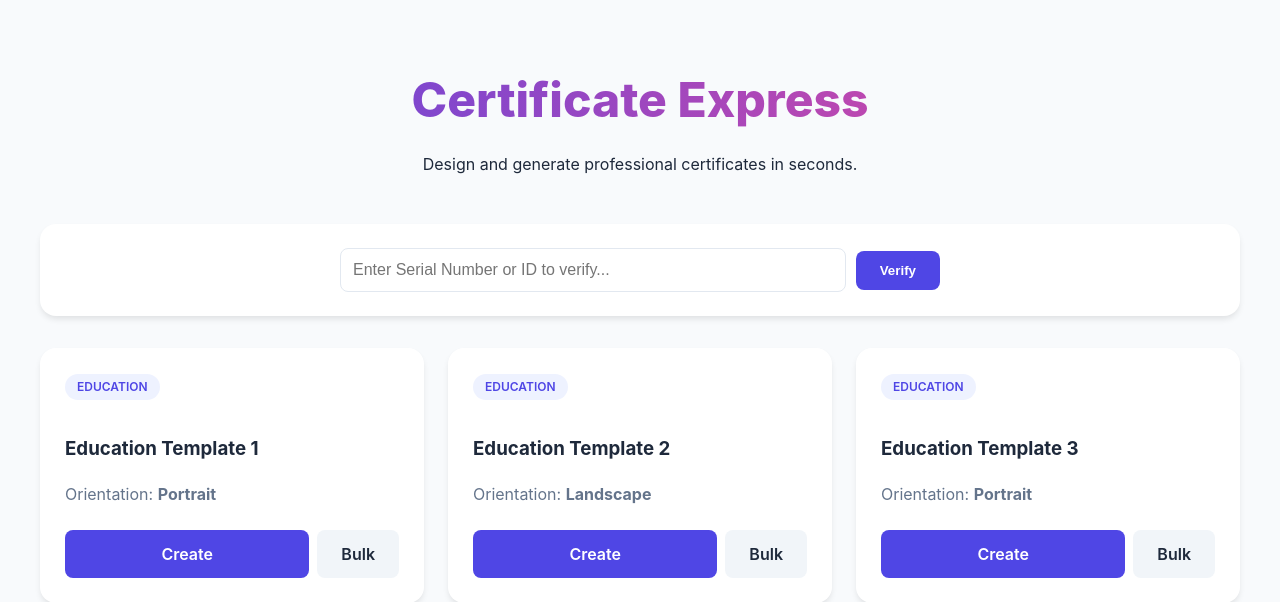
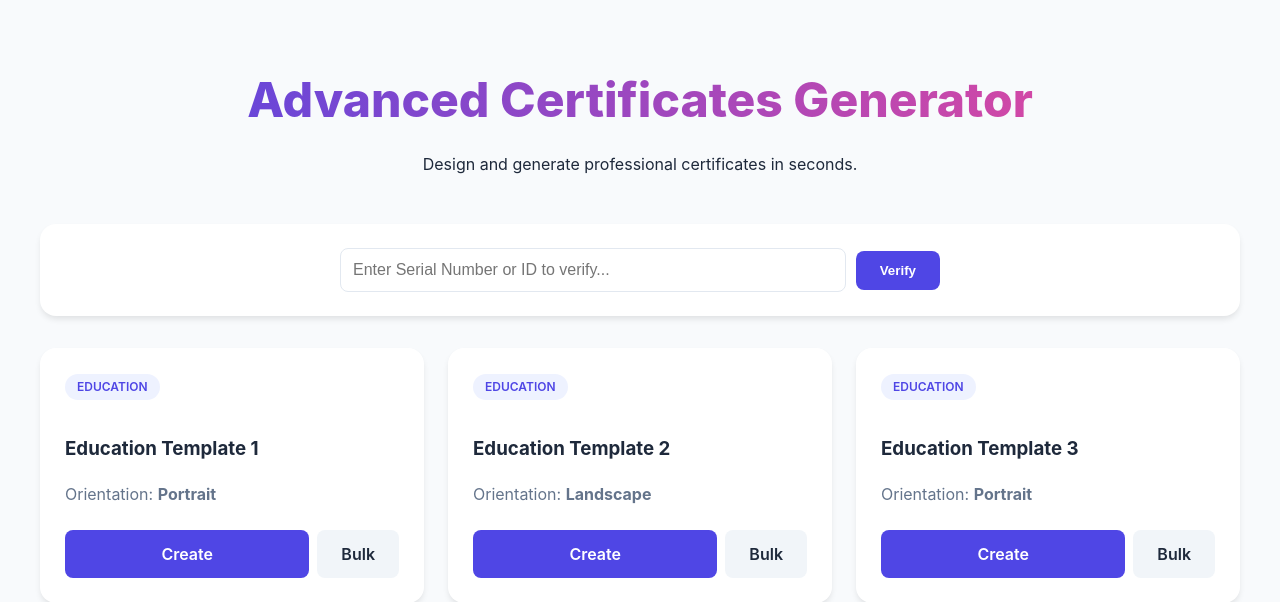
Before and after one commit to julisunkan/cert, a Flask app: page / in a window 1280 px wide. Shown: the top 602 px of the page. Run offline with Flask 3, Linux system fonts and the light colour scheme; data comes from the database, SQL or seed files in the repository; both versions use the stored data as it was after the commit.

Commit message:
Update app to Advanced Certificates Generator with PWA features
Implement PWA support, rename the application, and update HTML templates with new title, manifest, and icon links. Fix QR code sizing in app.py.

Replit-Commit-Author: Agent
Replit-Commit-Session-Id: 6aaff473-1c8e-4ce4-b939-66219ffe5b6c
Replit-Commit-Checkpoint-Type: full_checkpoint
Replit-Commit-Event-Id: 957b6b26-5875-41f6-a860-7c19dfa53def
Replit-Commit-Screenshot-Url: https://storage.googleapis.com/screenshot-production-us-central1/53c37674-536d-4377-91c0-9ee616e9177d/6aaff473-1c8e-4ce4-b939-66219ffe5b6c/AEyAYjg
Replit-Helium-Checkpoint-Created: true

```diff
--- a/app.py
+++ b/app.py
@@ -67,6 +67,7 @@ with app.app_context():
             }
 
             for category, (bg_color, font, text_color, title_size) in categories.items():
+                count = 5 # Default count per category
                 for i in range(1, count + 1):
                     name = f"{category.capitalize()} Template {i}"
                     orientation = 'landscape' if (i % 2 == 0) else 'portrait'
@@ -175,7 +176,7 @@ def generate_pdf(cert_data, template, output_path):
 
     # QR Code
     qr_url = f"{request.host_url}verify/{cert_data['cert_id']}"
-    qr = qrcode.QRCode(version=1, box_size=10, border=1)
+    qr = qrcode.QRCode(version=1, box_size=5, border=1)
     qr.add_data(qr_url)
     qr.make(fit=True)
     img = qr.make_image(fill_color="black", back_color="white")
--- a/templates/admin/templates.html
+++ b/templates/admin/templates.html
@@ -2,7 +2,10 @@
 <html lang="en">
 <head>
     <meta charset="UTF-8">
-    <title>Admin - Templates</title>
+    <title>Admin - Templates | Advanced Certificates Generator</title>
+    <link rel="manifest" href="/static/manifest.json">
+    <meta name="theme-color" content="#1a73e8">
+    <link rel="apple-touch-icon" href="/static/icon.png">
     <link rel="stylesheet" href="https://cdn.jsdelivr.net/npm/water.css@2/out/water.css">
 </head>
 <body>
--- a/templates/bulk.html
+++ b/templates/bulk.html
@@ -3,7 +3,10 @@
 <head>
     <meta charset="UTF-8">
     <meta name="viewport" content="width=device-width, initial-scale=1.0">
-    <title>Bulk Generation - {{ template.name }}</title>
+    <title>Bulk Generation - {{ template.name }} | Advanced Certificates Generator</title>
+    <link rel="manifest" href="/static/manifest.json">
+    <meta name="theme-color" content="#1a73e8">
+    <link rel="apple-touch-icon" href="/static/icon.png">
     <link rel="stylesheet" href="{{ url_for('static', filename='style.css') }}">
 </head>
 <body>
--- a/templates/editor.html
+++ b/templates/editor.html
@@ -3,7 +3,10 @@
 <head>
     <meta charset="UTF-8">
     <meta name="viewport" content="width=device-width, initial-scale=1.0">
-    <title>Editor - {{ template.name }}</title>
+    <title>Editor - {{ template.name }} | Advanced Certificates Generator</title>
+    <link rel="manifest" href="/static/manifest.json">
+    <meta name="theme-color" content="#1a73e8">
+    <link rel="apple-touch-icon" href="/static/icon.png">
     <link rel="stylesheet" href="{{ url_for('static', filename='style.css') }}">
 </head>
 <body>
--- a/templates/index.html
+++ b/templates/index.html
@@ -3,13 +3,23 @@
 <head>
     <meta charset="UTF-8">
     <meta name="viewport" content="width=device-width, initial-scale=1.0">
-    <title>Certificate Express</title>
+    <title>Advanced Certificates Generator</title>
+    <link rel="manifest" href="/static/manifest.json">
+    <meta name="theme-color" content="#1a73e8">
+    <link rel="apple-touch-icon" href="/static/icon.png">
+    <script>
+        if ('serviceWorker' in navigator) {
+            window.addEventListener('load', () => {
+                navigator.serviceWorker.register('/static/sw.js');
+            });
+        }
+    </script>
     <link rel="stylesheet" href="{{ url_for('static', filename='style.css') }}">
 </head>
 <body>
     <div class="container">
         <div class="header">
-            <h1>Certificate Express</h1>
+            <h1>Advanced Certificates Generator</h1>
             <p>Design and generate professional certificates in seconds.</p>
         </div>
 
--- a/templates/verify.html
+++ b/templates/verify.html
@@ -3,7 +3,10 @@
 <head>
     <meta charset="UTF-8">
     <meta name="viewport" content="width=device-width, initial-scale=1.0">
-    <title>Verification Result</title>
+    <title>Verification Result | Advanced Certificates Generator</title>
+    <link rel="manifest" href="/static/manifest.json">
+    <meta name="theme-color" content="#1a73e8">
+    <link rel="apple-touch-icon" href="/static/icon.png">
     <link rel="stylesheet" href="{{ url_for('static', filename='style.css') }}">
     <style>
         .status-badge {
```
Also changed, not shown: database.db.
